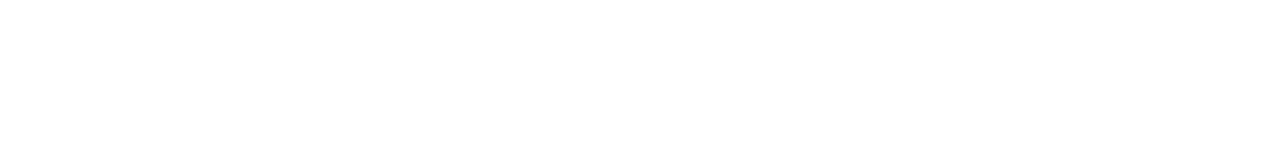
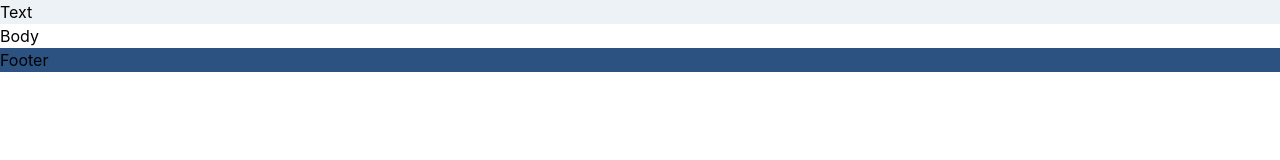
Before and after one commit to muhsenmaqsudi/tailwindcss-progress, a website built with Parcel: page index.html in a window 1280 px wide. Built offline with nearby package versions, Linux system fonts and the light colour scheme.

Commit message:
background classes & shades

```diff
--- a/index.html
+++ b/index.html
@@ -7,5 +7,9 @@
     <title>Tailwind CSS</title>
     <link rel="stylesheet" href="css/styles.css" />
   </head>
-  <body></body>
+  <body class="">
+    <div class="bg-gray-200">Text</div>
+    <div class="bg-white">Body</div>
+    <div class="bg-blue-800">Footer</div>
+  </body>
 </html>
```
